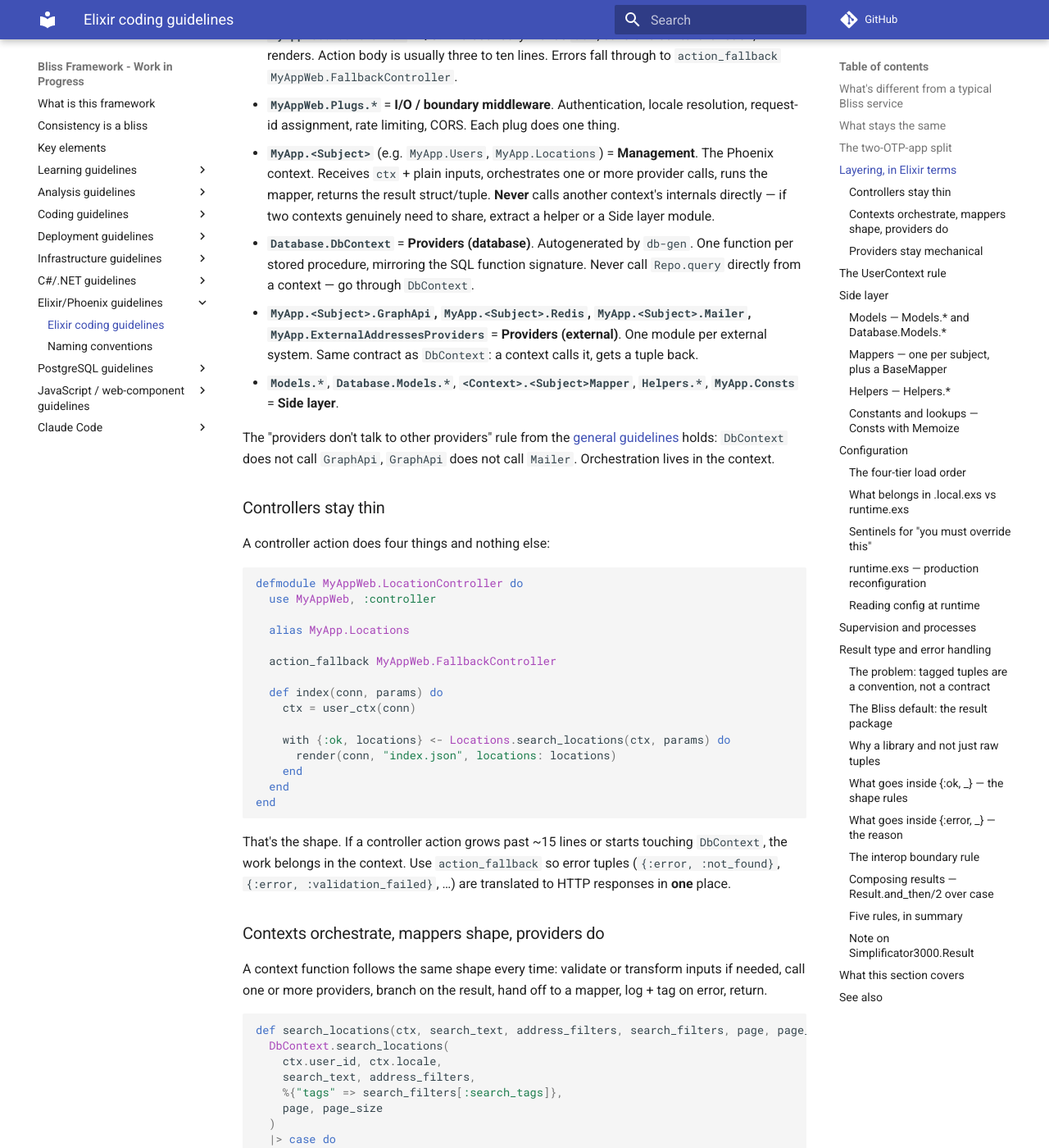
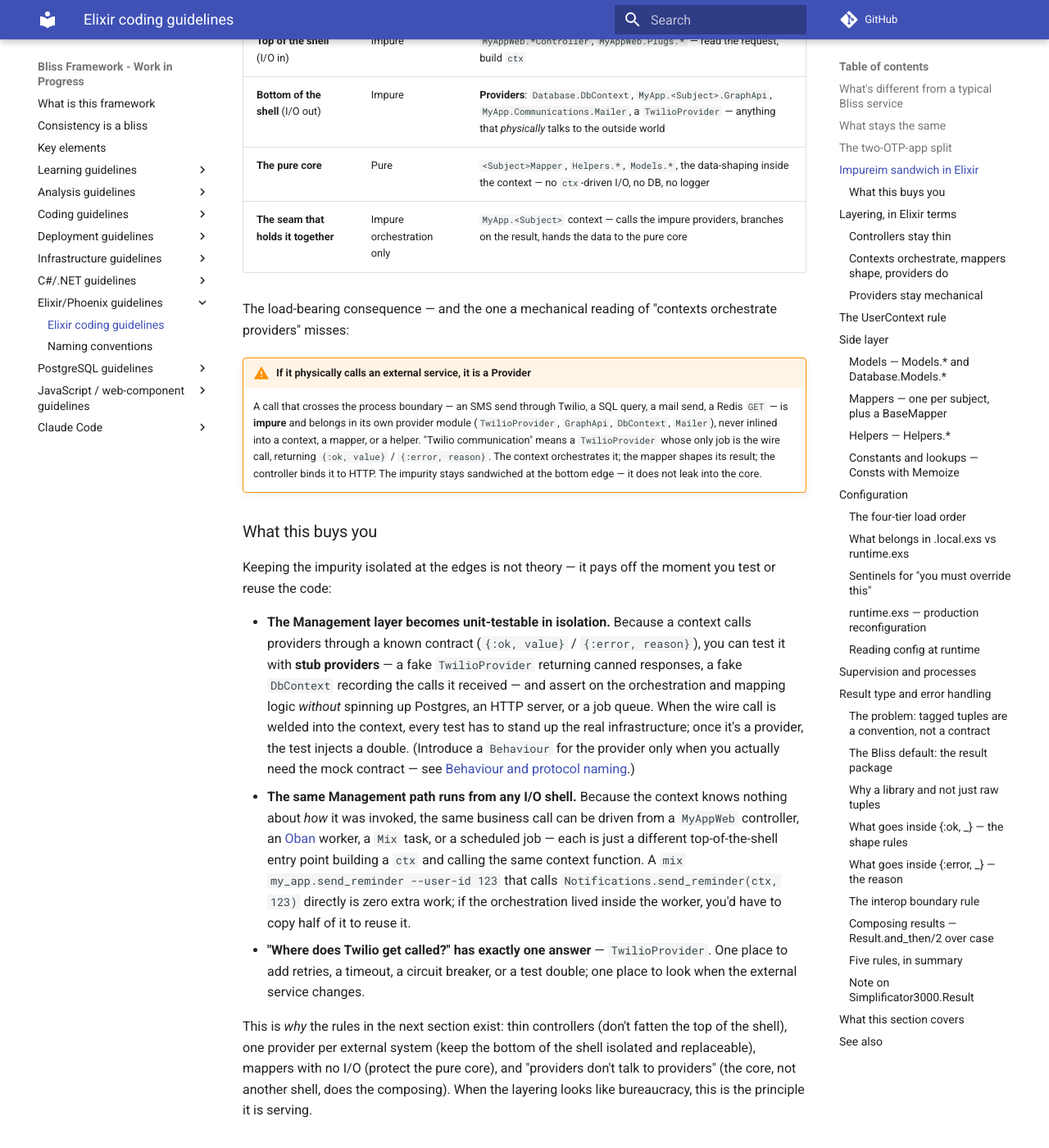
Before and after one commit to bliss-framework/web, an MkDocs documentation site: the page built from docs/coding-guidelines-elixir/index.md, in a window 1280 px wide and 1400 px high, scrolled down 3602 px. Shown: the whole window at 82% size. Built offline with MkDocs 1.6.1 and Material for MkDocs 9.7.7, drawn with Linux system fonts in a browser that asks for light colours; comment, search, counter and statistics services are not loaded; some of the changed text lies outside the part shown.

Commit message:
docs(elixir): add impureim sandwich section to coding guidelines
Adds an "Impureim sandwich in Elixir" subsection mapping the
functional-core/imperative-shell principle onto Elixir modules
(impure shell = controllers + providers; pure core = mappers /
Helpers / Models; context as the orchestration seam), with a
warning that any external-service call belongs in its own provider
(TwilioProvider example), and a "What this buys you" subsection
covering isolated unit testing via stub providers and reusing the
same Management path from any I/O shell.

Co-Authored-By: Claude Opus 4.8 (1M context) <noreply@anthropic.com>

````diff
--- a/docs/coding-guidelines-elixir/index.md
+++ b/docs/coding-guidelines-elixir/index.md
@@ -83,6 +83,35 @@ lib/
 ```
 
 `MyAppWeb.*` may call `MyApp.*` freely, but **never** the reverse — the business app must not know there is an HTTP layer above it. The only exception is a few `MyAppWeb.*Helpers` (e.g. `GeoHelpers`) that contain pure transformations and are aliased by contexts; treat those as Side layer, not as I/O.
+
+## Impureim sandwich in Elixir
+
+The layer rules below are not arbitrary folder hygiene — they are how Bliss applies the [Impureim Sandwich](../learning-guidelines/functional-vs-OOP-programming.md#impureim-sandwich-principal) (functional core, imperative shell) in an Elixir codebase. Read that section first; everything here is the Elixir-specific mapping of it. The general [coding guidelines](../coding-guidelines/index.md) call it "the main principle of our code structure" — it is, in Elixir too.
+
+The principle: **push every side effect to the top and bottom of a call; keep everything in between pure.** Impure code (I/O, DB, HTTP, time, randomness, logging) lives in a thin shell at the edges; the core that transforms data is pure — same input, same output, no side effects, trivially testable. In Elixir that maps onto the modules you already have:
+
+| Sandwich part | Pure / impure | Elixir modules |
+|---------------|---------------|----------------|
+| **Top of the shell** (I/O in) | Impure | `MyAppWeb.*Controller`, `MyAppWeb.Plugs.*` — read the request, build `ctx` |
+| **Bottom of the shell** (I/O out) | Impure | **Providers**: `Database.DbContext`, `MyApp.<Subject>.GraphApi`, `MyApp.Communications.Mailer`, a `TwilioProvider` — anything that *physically* talks to the outside world |
+| **The pure core** | Pure | `<Subject>Mapper`, `Helpers.*`, `Models.*`, the data-shaping inside the context — no `ctx`-driven I/O, no DB, no logger |
+| **The seam that holds it together** | Impure orchestration only | `MyApp.<Subject>` context — calls the impure providers, branches on the result, hands the data to the pure core |
+
+The load-bearing consequence — and the one a mechanical reading of "contexts orchestrate providers" misses:
+
+!!! warning "If it physically calls an external service, it is a Provider"
+
+    A call that crosses the process boundary — an SMS send through Twilio, a SQL query, a mail send, a Redis `GET` — is **impure** and belongs in its own provider module (`TwilioProvider`, `GraphApi`, `DbContext`, `Mailer`), never inlined into a context, a mapper, or a helper. "Twilio communication" means a `TwilioProvider` whose only job is the wire call, returning `{:ok, value}` / `{:error, reason}`. The context orchestrates it; the mapper shapes its result; the controller binds it to HTTP. The impurity stays sandwiched at the bottom edge — it does not leak into the core.
+
+### What this buys you
+
+Keeping the impurity isolated at the edges is not theory — it pays off the moment you test or reuse the code:
+
+- **The Management layer becomes unit-testable in isolation.** Because a context calls providers through a known contract (`{:ok, value}` / `{:error, reason}`), you can test it with **stub providers** — a fake `TwilioProvider` returning canned responses, a fake `DbContext` recording the calls it received — and assert on the orchestration and mapping logic *without* spinning up Postgres, an HTTP server, or a job queue. When the wire call is welded into the context, every test has to stand up the real infrastructure; once it's a provider, the test injects a double. (Introduce a `Behaviour` for the provider only when you actually need the mock contract — see [Behaviour and protocol naming](./naming-conventions.md#behaviour-and-protocol-naming).)
+- **The same Management path runs from any I/O shell.** Because the context knows nothing about *how* it was invoked, the same business call can be driven from a `MyAppWeb` controller, an [Oban](https://hexdocs.pm/oban/) worker, a `Mix` task, or a scheduled job — each is just a different top-of-the-shell entry point building a `ctx` and calling the same context function. A `mix my_app.send_reminder --user-id 123` that calls `Notifications.send_reminder(ctx, 123)` directly is zero extra work; if the orchestration lived inside the worker, you'd have to copy half of it to reuse it.
+- **"Where does Twilio get called?" has exactly one answer** — `TwilioProvider`. One place to add retries, a timeout, a circuit breaker, or a test double; one place to look when the external service changes.
+
+This is *why* the rules in the next section exist: thin controllers (don't fatten the top of the shell), one provider per external system (keep the bottom of the shell isolated and replaceable), mappers with no I/O (protect the pure core), and "providers don't talk to providers" (the core, not another shell, does the composing). When the layering looks like bureaucracy, this is the principle it is serving.
 
 ## Layering, in Elixir terms
 
````
Also changed, not shown: CHANGELOG.md (+6 -0 lines).
